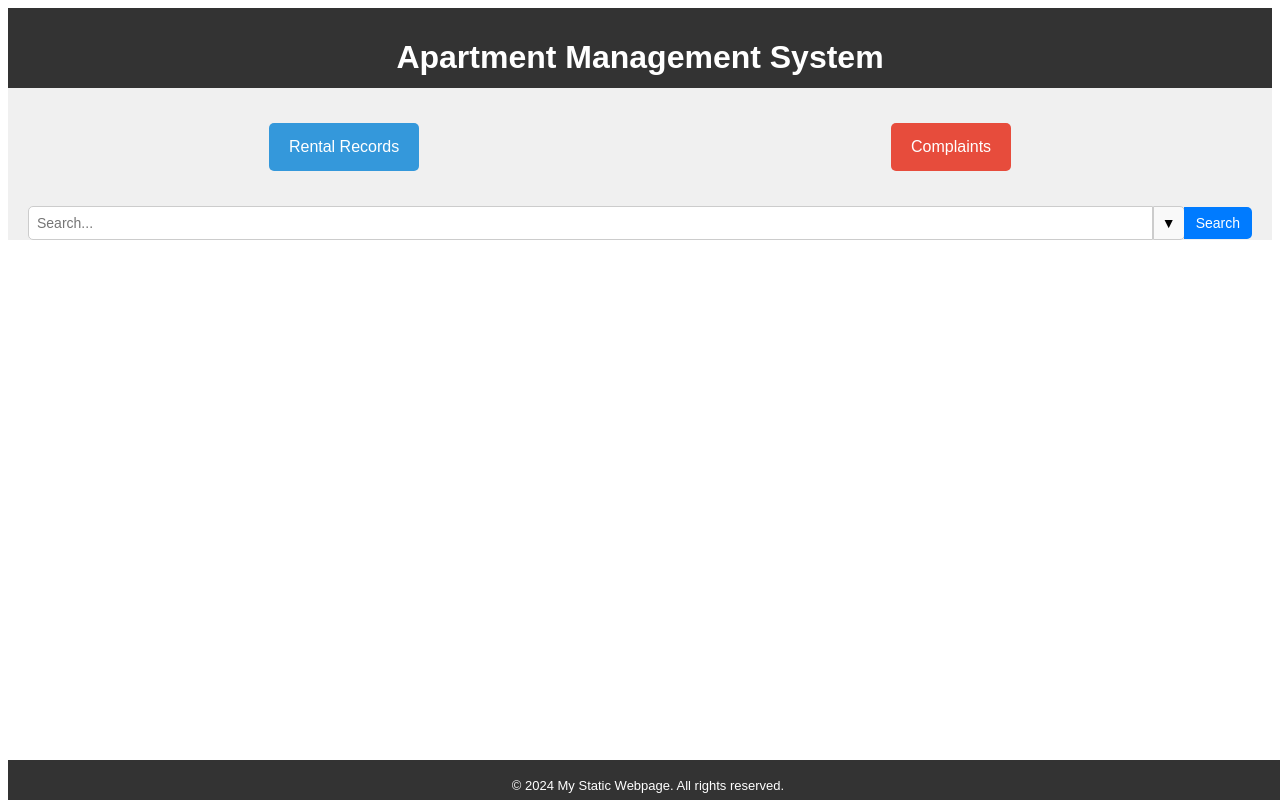
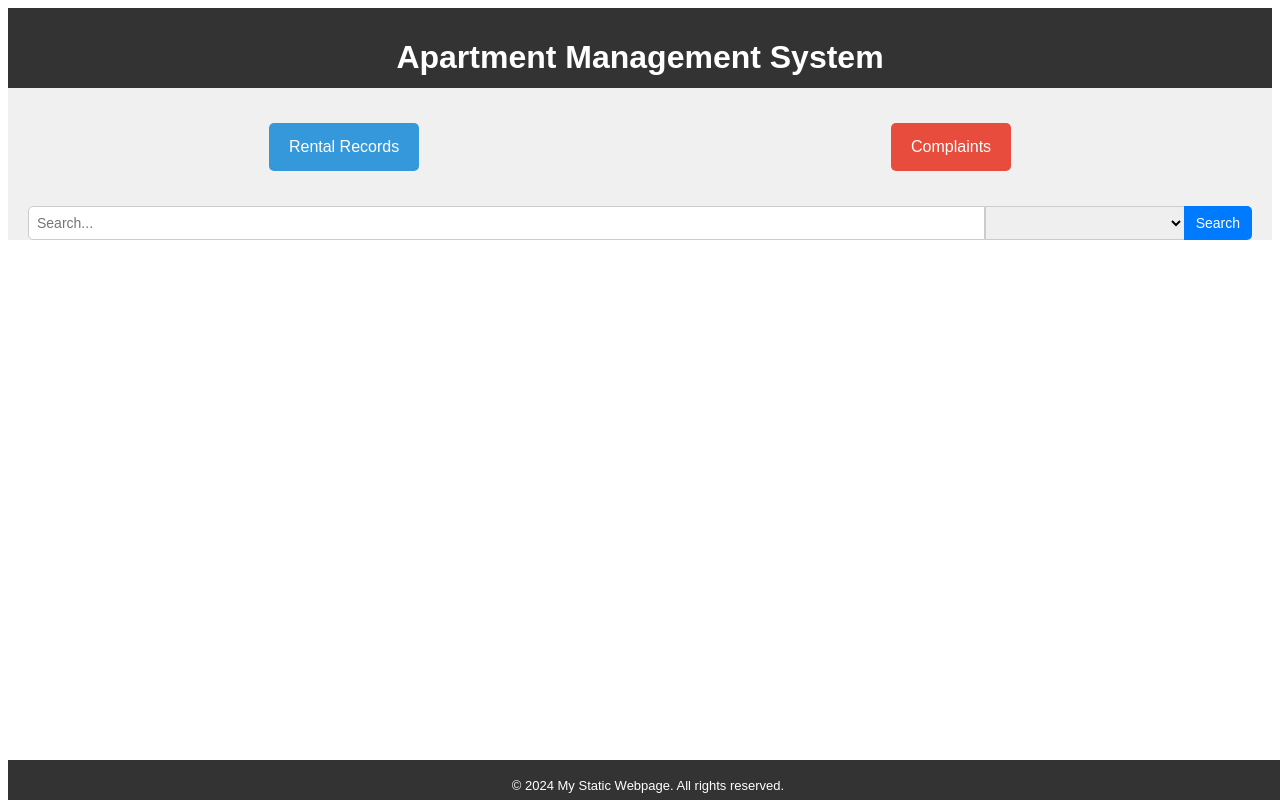
Before and after one commit to AnkithShetty397/Property-Rental-Oversight-Platform, a SvelteKit app in the folder frontend/my-app/: page /loginpage/components/employee in a window 1280 px wide. Both pictures are taken after a click on the button "Rental Records". Built offline with nearby package versions, Linux system fonts and the light colour scheme.

Commit message:
Updated Codebase

```diff
--- a/frontend/my-app/src/routes/loginpage/components/employee/SearchBar.svelte
+++ b/frontend/my-app/src/routes/loginpage/components/employee/SearchBar.svelte
@@ -2,6 +2,7 @@
 
 <script>
   let searchTerm = '';
+  let type = "";
 
   function handleSearch() {
     console.log('Search term:', searchTerm);
@@ -24,16 +25,6 @@
     border-radius: 5px 0 0 5px;
     flex-grow: 1;
   }
-
-  .dropdown-arrow {
-    padding: 8px;
-    font-size: 14px;
-    border: 1px solid #ccc;
-    border-radius: 0 5px 5px 0;
-    cursor: pointer;
-    background-color: #f9f9f9;
-  }
-
   button {
     margin-left: -1px; /* Overlapping border with the arrow */
     padding: 8px 12px;
@@ -43,11 +34,35 @@
     border: none;
     border-radius: 0 5px 5px 0;
     cursor: pointer;
+    height: 34px;
+  }
+  select {
+    padding: 10px;
+    font-size: 16px;
+    border: 1px solid #ccc;
+    border-radius: 0;
+    width: 200px;
+    transition: border-color 0.3s ease;
+    height: 34px;
+
+  }
+
+  option {
+      padding: 10px;
+  }
+
+  select:hover {
+      border-color: #999;
   }
 </style>
 
 <div class="search-bar">
   <input type="text" bind:value={searchTerm} on:input={handleSearch} placeholder="Search..." />
-  <div class="dropdown-arrow">▼</div>
+  <select id="type" bind:value={type}>
+    <option value="user">All</option>
+    <option value="employee">tenant_id</option>
+    <option value="owner">3</option>
+    <option value="admin">4</option>
+  </select>
   <button on:click={handleSearch}>Search</button>
 </div>
```
